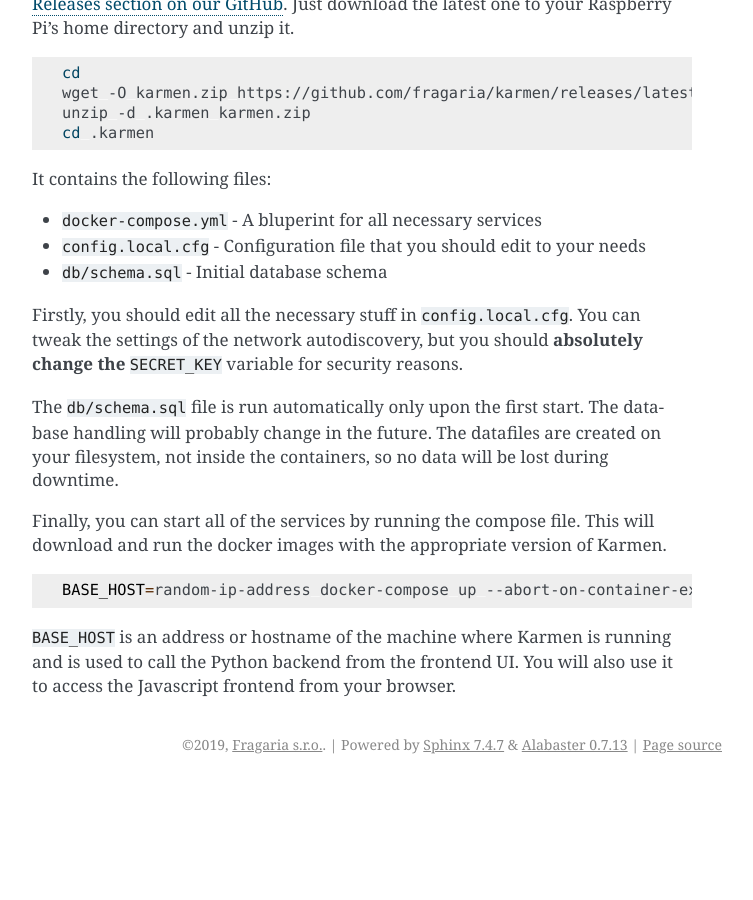
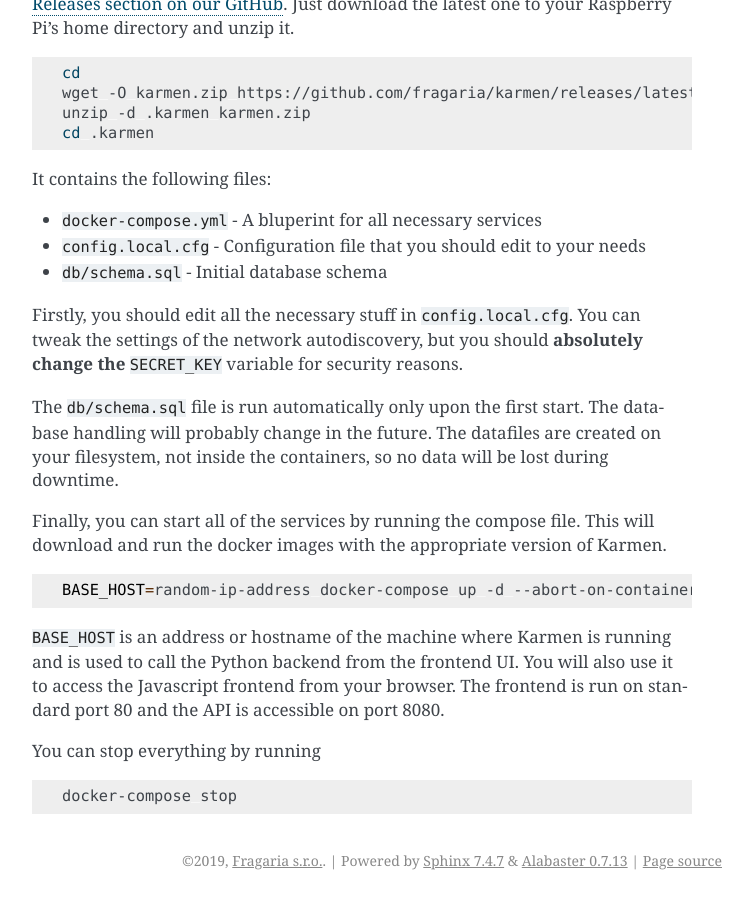
Before and after one commit to fragaria/karmen, a Sphinx documentation site: the page built from docs/source/installation.rst, in a window 1280 px wide and 900 px high, scrolled down 1274 px. Shown: the whole window, without its empty margins (388-1141 px from the left). Built offline with Sphinx 7.4.7, drawn with Linux system fonts in a browser that asks for light colours; before the commit the page ends 2058 px from its top, so only the background shows below that.

Commit message:
docs: Tweaks the installation document

```diff
--- a/docs/source/installation.rst
+++ b/docs/source/installation.rst
@@ -62,6 +62,9 @@
    unzip -d .karmen karmen.zip
    cd .karmen
 
+.. TODO an alternative would be to have a `release` branch, then the update would be a
+   matter of git pull and container restart. wget would get replaced by git clone --branch release
+
 It contains the following files:
 
 - ``docker-compose.yml`` - A bluperint for all necessary services
@@ -81,11 +84,17 @@
 
 .. code-block:: sh
 
-   BASE_HOST=random-ip-address docker-compose up --abort-on-container-exit # start the containers
+   BASE_HOST=random-ip-address docker-compose up -d --abort-on-container-exit
 
 ``BASE_HOST`` is an address or hostname of the machine where Karmen is running and is used to call
 the Python backend from the frontend UI. You will also use it to access the Javascript frontend
-from your browser.
+from your browser. The frontend is run on standard port 80 and the API is accessible on port 8080.
+
+You can stop everything by running
+
+.. code-block:: sh
+
+   docker-compose stop
 
 .. toctree::
   :maxdepth: 2
```
Also changed, not shown: docs/source/faq.rst (+7 -0 lines).
